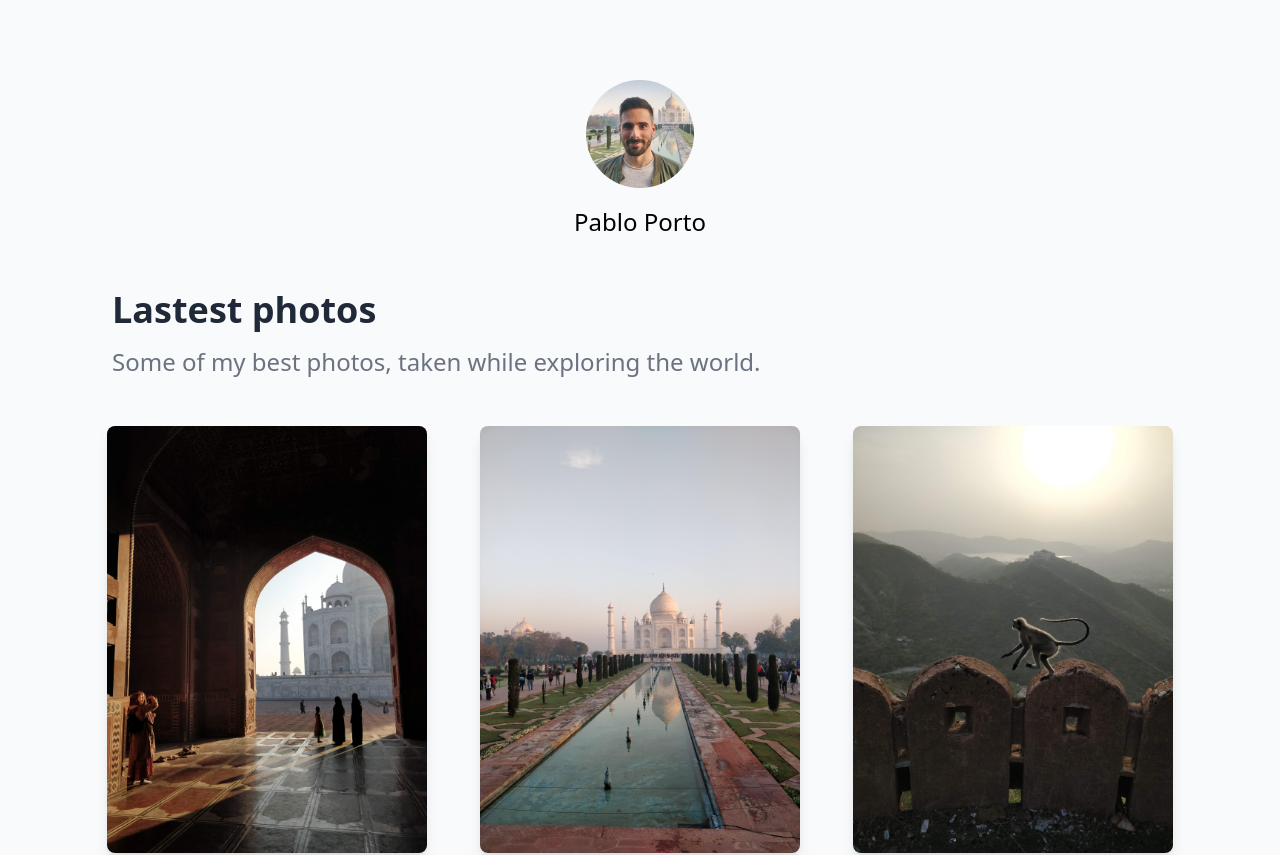
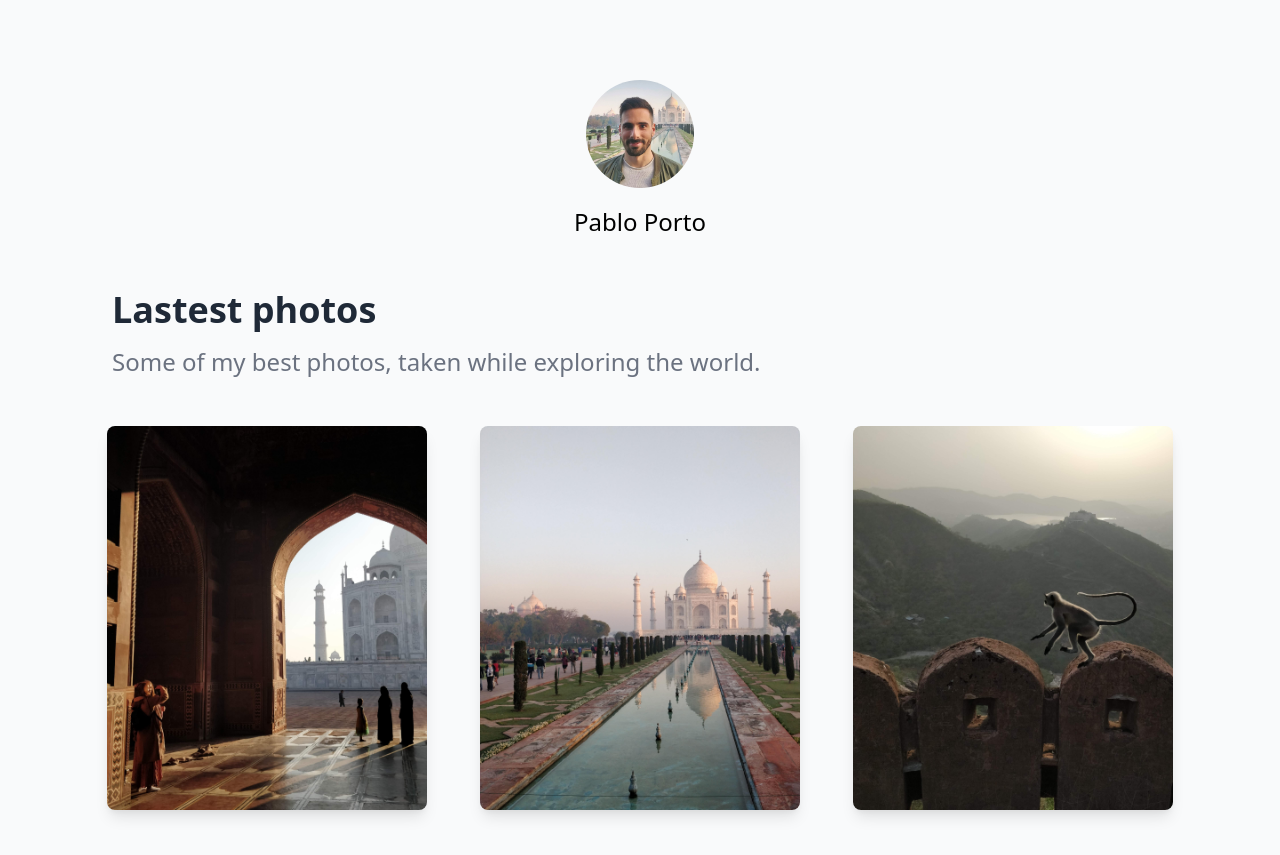
Before and after one commit to portovep/pabloporto.me, a Next.js app: page /traveling in a window 1280 px wide. Shown: the top 855 px of the page. Built offline with nearby package versions, Linux system fonts and the light colour scheme; what @tailwindcss/typography would draw is missing.

Commit message:
Optimize photo grid by using Next.js optimziations

```diff
--- a/components/PhotoCard/PhotoCard.tsx
+++ b/components/PhotoCard/PhotoCard.tsx
@@ -1,3 +1,5 @@
+import Image from 'next/image';
+
 type PhotoCardProps = {
     imageURL: string;
     location: string;
@@ -7,13 +9,15 @@ type PhotoCardProps = {
 export default function PhotoCard({ imageURL, location, title }: PhotoCardProps): JSX.Element {
     return (
         <div className="overflow-hidden shadow-lg rounded-lg h-100 w-100 md:h-90 md:w-80 cursor-pointer m-auto">
-            <a href="/#" className="w-full block h-full">
-                <img
+            <div className="h-96 w-96 relative">
+                <Image
                     alt={`${title} taken at ${location}`}
                     src={imageURL}
-                    className="max-h-500 w-full object-cover"
+                    className=""
+                    layout="fill"
+                    objectFit="cover"
                 />
-            </a>
+            </div>
         </div>
     );
 }
--- a/pages/traveling/index.tsx
+++ b/pages/traveling/index.tsx
@@ -13,7 +13,7 @@ export default function Traveling(): JSX.Element {
                         <p>Some of my best photos, taken while exploring the world.</p>
                     </SectionDescription>
 
-                    <div className="mt-12   grid grid-cols-1 md:grid-cols-2 xl:grid-cols-3 gap-12">
+                    <div className="mt-12 grid grid-cols-1 md:grid-cols-2 xl:grid-cols-3 gap-12">
                         <PhotoCard
                             title="Taj Mahal"
                             location="Jaipur, India"
```
